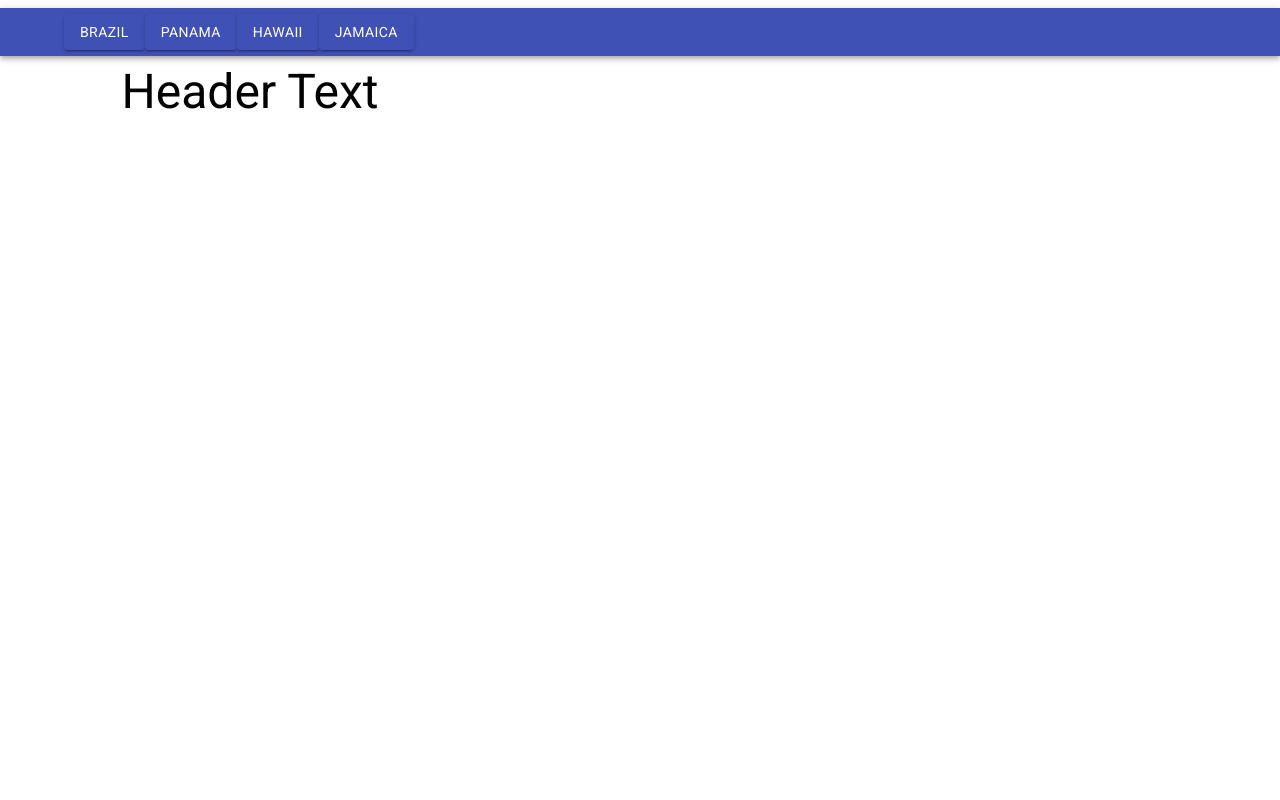
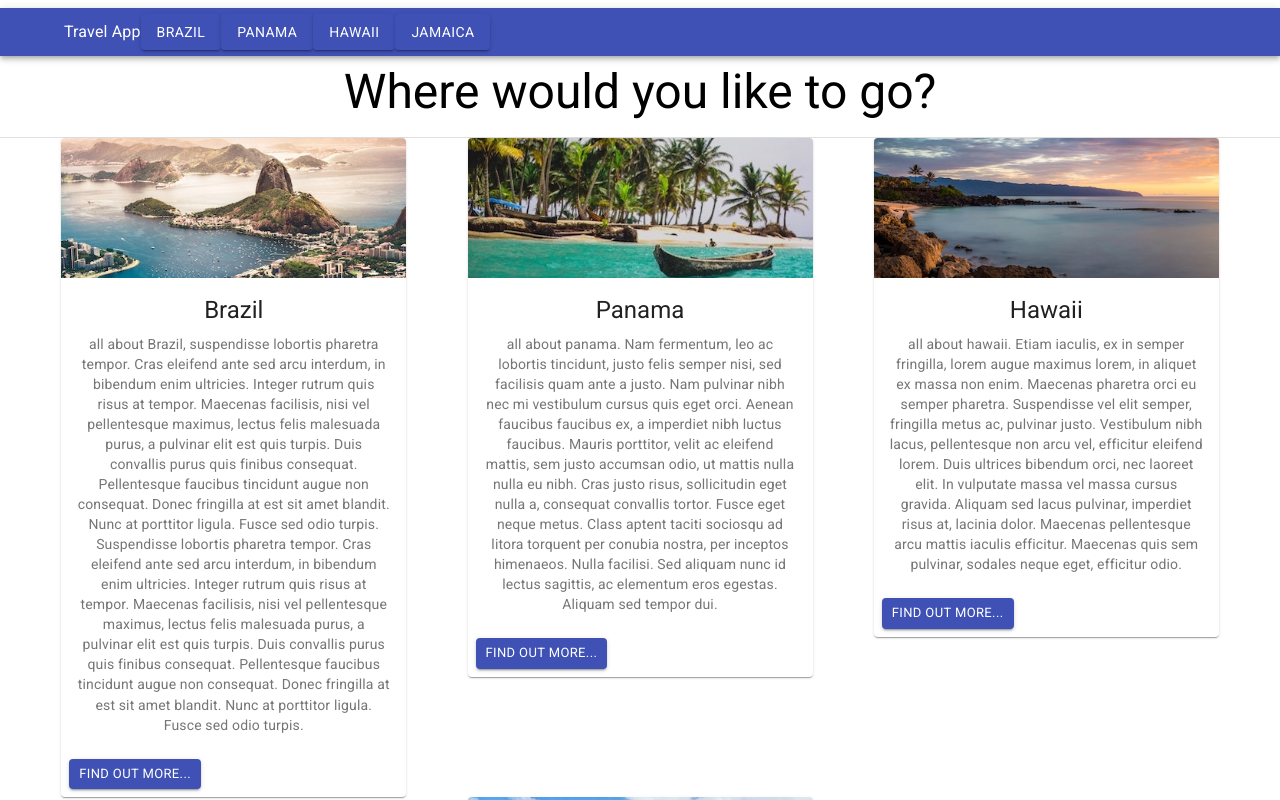
Before and after one commit to bailliechris/reactrouter-travelapp, a React (Create React App) app: page / in a window 1280 px wide. Shown: the top 800 px of the page. Built offline with nearby package versions, Linux system fonts and the light colour scheme.

Commit message:
Used grid for layout, added home route

```diff
--- a/src/App.js
+++ b/src/App.js
@@ -1,9 +1,10 @@
 import './App.css';
 import Header from './components/header'
 import TheAppBar from './components/AppBar'
-import nav from './assets/storetest.js'
+import nav from './assets/store.js'
 import {Route, Switch} from "react-router-dom"
 import DestinationDetails from './views/DestinationDetails'
+import Home from './views/home'
 
 function App() {
   // For testing link clicks
@@ -14,8 +15,11 @@ function App() {
   return (
     <div className="App">
       <TheAppBar nav={nav} onClick={onClick}  />
-      <Header title="Header Text" />
+      <Header title="Where would you like to go?" />
       <Switch>
+        <Route exact path="/">
+          <Home />
+        </Route>
         <Route path="/:destination" children={<DestinationDetails />} />
       </Switch>
     </div>
--- a/src/assets/store.js
+++ b/src/assets/store.js
@@ -1,8 +1,8 @@
 const destinations = [
   {
     name: "Brazil",
-    slug: "brazil",
-    url: "/brazil",
+    match: "brazil",
+    address: "/brazil",
     image: "brazil.jpg",
     id: 1,
     description:
@@ -10,28 +10,28 @@ const destinations = [
     experiences: [
       {
         name: "Iguaçu Falls",
-        slug: "iguacu-falls",
+        match: "iguacu-falls",
         image: "iguacu-falls.jpg",
         description:
           "Suspendisse lobortis pharetra tempor. Cras eleifend ante sed arcu interdum, in bibendum enim ultricies. Integer rutrum quis risus at tempor. Maecenas facilisis, nisi vel pellentesque maximus, lectus felis malesuada purus, a pulvinar elit est quis turpis. Duis convallis purus quis finibus consequat. Pellentesque faucibus tincidunt augue non consequat. Donec fringilla at est sit amet blandit. Nunc at porttitor ligula. Fusce sed odio turpis. Suspendisse lobortis pharetra tempor. Cras eleifend ante sed arcu interdum, in bibendum enim ultricies. Integer rutrum quis risus at tempor. Maecenas facilisis, nisi vel pellentesque maximus, lectus felis malesuada purus, a pulvinar elit est quis turpis. Duis convallis purus quis finibus consequat. Pellentesque faucibus tincidunt augue non consequat. Donec fringilla at est sit amet blandit. Nunc at porttitor ligula. Fusce sed odio turpis."
       },
       {
         name: "Pão de Açúcar",
-        slug: "pao-de-acucar",
+        match: "pao-de-acucar",
         image: "pao-de-acucar.jpg",
         description:
           "Suspendisse lobortis pharetra tempor. Cras eleifend ante sed arcu interdum, in bibendum enim ultricies. Integer rutrum quis risus at tempor. Maecenas facilisis, nisi vel pellentesque maximus, lectus felis malesuada purus, a pulvinar elit est quis turpis. Duis convallis purus quis finibus consequat. Pellentesque faucibus tincidunt augue non consequat. Donec fringilla at est sit amet blandit. Nunc at porttitor ligula. Fusce sed odio turpis. Suspendisse lobortis pharetra tempor. Cras eleifend ante sed arcu interdum, in bibendum enim ultricies. Integer rutrum quis risus at tempor. Maecenas facilisis, nisi vel pellentesque maximus, lectus felis malesuada purus, a pulvinar elit est quis turpis. Duis convallis purus quis finibus consequat. Pellentesque faucibus tincidunt augue non consequat. Donec fringilla at est sit amet blandit. Nunc at porttitor ligula. Fusce sed odio turpis."
       },
       {
         name: "Sao Paulo",
-        slug: "sao-paulo",
+        match: "sao-paulo",
         image: "sao-paulo.jpg",
         description:
           "Suspendisse lobortis pharetra tempor. Cras eleifend ante sed arcu interdum, in bibendum enim ultricies. Integer rutrum quis risus at tempor. Maecenas facilisis, nisi vel pellentesque maximus, lectus felis malesuada purus, a pulvinar elit est quis turpis. Duis convallis purus quis finibus consequat. Pellentesque faucibus tincidunt augue non consequat. Donec fringilla at est sit amet blandit. Nunc at porttitor ligula. Fusce sed odio turpis. Suspendisse lobortis pharetra tempor. Cras eleifend ante sed arcu interdum, in bibendum enim ultricies. Integer rutrum quis risus at tempor. Maecenas facilisis, nisi vel pellentesque maximus, lectus felis malesuada purus, a pulvinar elit est quis turpis. Duis convallis purus quis finibus consequat. Pellentesque faucibus tincidunt augue non consequat. Donec fringilla at est sit amet blandit. Nunc at porttitor ligula. Fusce sed odio turpis."
       },
       {
         name: "Salvador",
-        slug: "salvador",
+        match: "salvador",
         image: "salvador.jpg",
         description:
           "Suspendisse lobortis pharetra tempor. Cras eleifend ante sed arcu interdum, in bibendum enim ultricies. Integer rutrum quis risus at tempor. Maecenas facilisis, nisi vel pellentesque maximus, lectus felis malesuada purus, a pulvinar elit est quis turpis. Duis convallis purus quis finibus consequat. Pellentesque faucibus tincidunt augue non consequat. Donec fringilla at est sit amet blandit. Nunc at porttitor ligula. Fusce sed odio turpis. Suspendisse lobortis pharetra tempor. Cras eleifend ante sed arcu interdum, in bibendum enim ultricies. Integer rutrum quis risus at tempor. Maecenas facilisis, nisi vel pellentesque maximus, lectus felis malesuada purus, a pulvinar elit est quis turpis. Duis convallis purus quis finibus consequat. Pellentesque faucibus tincidunt augue non consequat. Donec fringilla at est sit amet blandit. Nunc at porttitor ligula. Fusce sed odio turpis."
@@ -40,8 +40,8 @@ const destinations = [
   },
   {
     name: "Panama",
-    slug: "panama",
-    url: "/panama",
+    match: "panama",
+    address: "/panama",
     image: "panama.jpg",
     id: 2,
     description:
@@ -49,28 +49,28 @@ const destinations = [
     experiences: [
       {
         name: "Panama City",
-        slug: "panama-city",
+        match: "panama-city",
         image: "panama-city.jpg",
         description:
           "Suspendisse lobortis pharetra tempor. Cras eleifend ante sed arcu interdum, in bibendum enim ultricies. Integer rutrum quis risus at tempor. Maecenas facilisis, nisi vel pellentesque maximus, lectus felis malesuada purus, a pulvinar elit est quis turpis. Duis convallis purus quis finibus consequat. Pellentesque faucibus tincidunt augue non consequat. Donec fringilla at est sit amet blandit. Nunc at porttitor ligula. Fusce sed odio turpis. Suspendisse lobortis pharetra tempor. Cras eleifend ante sed arcu interdum, in bibendum enim ultricies. Integer rutrum quis risus at tempor. Maecenas facilisis, nisi vel pellentesque maximus, lectus felis malesuada purus, a pulvinar elit est quis turpis. Duis convallis purus quis finibus consequat. Pellentesque faucibus tincidunt augue non consequat. Donec fringilla at est sit amet blandit. Nunc at porttitor ligula. Fusce sed odio turpis."
       },
       {
         name: "Panama Canal",
-        slug: "panama-canal",
+        match: "panama-canal",
         image: "panama-canal.jpg",
         description:
           "Suspendisse lobortis pharetra tempor. Cras eleifend ante sed arcu interdum, in bibendum enim ultricies. Integer rutrum quis risus at tempor. Maecenas facilisis, nisi vel pellentesque maximus, lectus felis malesuada purus, a pulvinar elit est quis turpis. Duis convallis purus quis finibus consequat. Pellentesque faucibus tincidunt augue non consequat. Donec fringilla at est sit amet blandit. Nunc at porttitor ligula. Fusce sed odio turpis. Suspendisse lobortis pharetra tempor. Cras eleifend ante sed arcu interdum, in bibendum enim ultricies. Integer rutrum quis risus at tempor. Maecenas facilisis, nisi vel pellentesque maximus, lectus felis malesuada purus, a pulvinar elit est quis turpis. Duis convallis purus quis finibus consequat. Pellentesque faucibus tincidunt augue non consequat. Donec fringilla at est sit amet blandit. Nunc at porttitor ligula. Fusce sed odio turpis."
       },
       {
         name: "Bocas del Toro",
-        slug: "bocas-del-toro",
+        match: "bocas-del-toro",
         image: "bocas-del-toro.jpg",
         description:
           "Suspendisse lobortis pharetra tempor. Cras eleifend ante sed arcu interdum, in bibendum enim ultricies. Integer rutrum quis risus at tempor. Maecenas facilisis, nisi vel pellentesque maximus, lectus felis malesuada purus, a pulvinar elit est quis turpis. Duis convallis purus quis finibus consequat. Pellentesque faucibus tincidunt augue non consequat. Donec fringilla at est sit amet blandit. Nunc at porttitor ligula. Fusce sed odio turpis. Suspendisse lobortis pharetra tempor. Cras eleifend ante sed arcu interdum, in bibendum enim ultricies. Integer rutrum quis risus at tempor. Maecenas facilisis, nisi vel pellentesque maximus, lectus felis malesuada purus, a pulvinar elit est quis turpis. Duis convallis purus quis finibus consequat. Pellentesque faucibus tincidunt augue non consequat. Donec fringilla at est sit amet blandit. Nunc at porttitor ligula. Fusce sed odio turpis."
       },
       {
         name: "Santa Catalina",
-        slug: "santa-catalina",
+        match: "santa-catalina",
         image: "santa-catalina.jpg",
         description:
           "Suspendisse lobortis pharetra tempor. Cras eleifend ante sed arcu interdum, in bibendum enim ultricies. Integer rutrum quis risus at tempor. Maecenas facilisis, nisi vel pellentesque maximus, lectus felis malesuada purus, a pulvinar elit est quis turpis. Duis convallis purus quis finibus consequat. Pellentesque faucibus tincidunt augue non consequat. Donec fringilla at est sit amet blandit. Nunc at porttitor ligula. Fusce sed odio turpis. Suspendisse lobortis pharetra tempor. Cras eleifend ante sed arcu interdum, in bibendum enim ultricies. Integer rutrum quis risus at tempor. Maecenas facilisis, nisi vel pellentesque maximus, lectus felis malesuada purus, a pulvinar elit est quis turpis. Duis convallis purus quis finibus consequat. Pellentesque faucibus tincidunt augue non consequat. Donec fringilla at est sit amet blandit. Nunc at porttitor ligula. Fusce sed odio turpis."
@@ -79,8 +79,8 @@ const destinations = [
   },
   {
     name: "Hawaii",
-    slug: "hawaii",
-    url: "/hawaii",
+    match: "hawaii",
+    address: "/hawaii",
     image: "hawaii.jpg",
     id: 3,
     description:
@@ -88,28 +88,28 @@ const destinations = [
     experiences: [
       {
         name: "Na Pali Coast",
-        slug: "na-pali-coast",
+        match: "na-pali-coast",
         image: "na-pali-coast.jpg",
         description:
           "Suspendisse lobortis pharetra tempor. Cras eleifend ante sed arcu interdum, in bibendum enim ultricies. Integer rutrum quis risus at tempor. Maecenas facilisis, nisi vel pellentesque maximus, lectus felis malesuada purus, a pulvinar elit est quis turpis. Duis convallis purus quis finibus consequat. Pellentesque faucibus tincidunt augue non consequat. Donec fringilla at est sit amet blandit. Nunc at porttitor ligula. Fusce sed odio turpis. Suspendisse lobortis pharetra tempor. Cras eleifend ante sed arcu interdum, in bibendum enim ultricies. Integer rutrum quis risus at tempor. Maecenas facilisis, nisi vel pellentesque maximus, lectus felis malesuada purus, a pulvinar elit est quis turpis. Duis convallis purus quis finibus consequat. Pellentesque faucibus tincidunt augue non consequat. Donec fringilla at est sit amet blandit. Nunc at porttitor ligula. Fusce sed odio turpis."
       },
       {
         name: "O'Ahu's North Shore",
-        slug: "ohaus-north-shore",
+        match: "ohaus-north-shore",
         image: "ohaus-north-shore.jpg",
         description:
           "Suspendisse lobortis pharetra tempor. Cras eleifend ante sed arcu interdum, in bibendum enim ultricies. Integer rutrum quis risus at tempor. Maecenas facilisis, nisi vel pellentesque maximus, lectus felis malesuada purus, a pulvinar elit est quis turpis. Duis convallis purus quis finibus consequat. Pellentesque faucibus tincidunt augue non consequat. Donec fringilla at est sit amet blandit. Nunc at porttitor ligula. Fusce sed odio turpis. Suspendisse lobortis pharetra tempor. Cras eleifend ante sed arcu interdum, in bibendum enim ultricies. Integer rutrum quis risus at tempor. Maecenas facilisis, nisi vel pellentesque maximus, lectus felis malesuada purus, a pulvinar elit est quis turpis. Duis convallis purus quis finibus consequat. Pellentesque faucibus tincidunt augue non consequat. Donec fringilla at est sit amet blandit. Nunc at porttitor ligula. Fusce sed odio turpis."
       },
       {
         name: "Waikiki Beach",
-        slug: "waikiki-beach",
+        match: "waikiki-beach",
         image: "waikiki-beach.jpg",
         description:
           "Suspendisse lobortis pharetra tempor. Cras eleifend ante sed arcu interdum, in bibendum enim ultricies. Integer rutrum quis risus at tempor. Maecenas facilisis, nisi vel pellentesque maximus, lectus felis malesuada purus, a pulvinar elit est quis turpis. Duis convallis purus quis finibus consequat. Pellentesque faucibus tincidunt augue non consequat. Donec fringilla at est sit amet blandit. Nunc at porttitor ligula. Fusce sed odio turpis. Suspendisse lobortis pharetra tempor. Cras eleifend ante sed arcu interdum, in bibendum enim ultricies. Integer rutrum quis risus at tempor. Maecenas facilisis, nisi vel pellentesque maximus, lectus felis malesuada purus, a pulvinar elit est quis turpis. Duis convallis purus quis finibus consequat. Pellentesque faucibus tincidunt augue non consequat. Donec fringilla at est sit amet blandit. Nunc at porttitor ligula. Fusce sed odio turpis."
       },
       {
         name: "Kilauea Volcano",
-        slug: "kilauea-volcano",
+        match: "kilauea-volcano",
         image: "kilauea-volcano.jpg",
         description:
           "Suspendisse lobortis pharetra tempor. Cras eleifend ante sed arcu interdum, in bibendum enim ultricies. Integer rutrum quis risus at tempor. Maecenas facilisis, nisi vel pellentesque maximus, lectus felis malesuada purus, a pulvinar elit est quis turpis. Duis convallis purus quis finibus consequat. Pellentesque faucibus tincidunt augue non consequat. Donec fringilla at est sit amet blandit. Nunc at porttitor ligula. Fusce sed odio turpis. Suspendisse lobortis pharetra tempor. Cras eleifend ante sed arcu interdum, in bibendum enim ultricies. Integer rutrum quis risus at tempor. Maecenas facilisis, nisi vel pellentesque maximus, lectus felis malesuada purus, a pulvinar elit est quis turpis. Duis convallis purus quis finibus consequat. Pellentesque faucibus tincidunt augue non consequat. Donec fringilla at est sit amet blandit. Nunc at porttitor ligula. Fusce sed odio turpis."
@@ -118,8 +118,8 @@ const destinations = [
   },
   {
     name: "Jamaica",
-    slug: "jamaica",
-    url: "/jamaica",
+    match: "jamaica",
+    address: "/jamaica",
     image: "jamaica.jpg",
     id: 4,
     description:
@@ -127,28 +127,28 @@ const destinations = [
     experiences: [
       {
         name: "Tower Isle",
-        slug: "tower-isle",
+        match: "tower-isle",
         image: "tower-isle.jpg",
         description:
           "Suspendisse lobortis pharetra tempor. Cras eleifend ante sed arcu interdum, in bibendum enim ultricies. Integer rutrum quis risus at tempor. Maecenas facilisis, nisi vel pellentesque maximus, lectus felis malesuada purus, a pulvinar elit est quis turpis. Duis convallis purus quis finibus consequat. Pellentesque faucibus tincidunt augue non consequat. Donec fringilla at est sit amet blandit. Nunc at porttitor ligula. Fusce sed odio turpis. Suspendisse lobortis pharetra tempor. Cras eleifend ante sed arcu interdum, in bibendum enim ultricies. Integer rutrum quis risus at tempor. Maecenas facilisis, nisi vel pellentesque maximus, lectus felis malesuada purus, a pulvinar elit est quis turpis. Duis convallis purus quis finibus consequat. Pellentesque faucibus tincidunt augue non consequat. Donec fringilla at est sit amet blandit. Nunc at porttitor ligula. Fusce sed odio turpis."
       },
       {
         name: "Blue Mountain",
-        slug: "blue-mountain",
+        match: "blue-mountain",
         image: "blue-mountain.jpg",
         description:
           "Suspendisse lobortis pharetra tempor. Cras eleifend ante sed arcu interdum, in bibendum enim ultricies. Integer rutrum quis risus at tempor. Maecenas facilisis, nisi vel pellentesque maximus, lectus felis malesuada purus, a pulvinar elit est quis turpis. Duis convallis purus quis finibus consequat. Pellentesque faucibus tincidunt augue non consequat. Donec fringilla at est sit amet blandit. Nunc at porttitor ligula. Fusce sed odio turpis. Suspendisse lobortis pharetra tempor. Cras eleifend ante sed arcu interdum, in bibendum enim ultricies. Integer rutrum quis risus at tempor. Maecenas facilisis, nisi vel pellentesque maximus, lectus felis malesuada purus, a pulvinar elit est quis turpis. Duis convallis purus quis finibus consequat. Pellentesque faucibus tincidunt augue non consequat. Donec fringilla at est sit amet blandit. Nunc at porttitor ligula. Fusce sed odio turpis."
       },
       {
         name: "Montego Bay",
-        slug: "montego-bay",
+        match: "montego-bay",
         image: "montego-bay.jpg",
         description:
           "Suspendisse lobortis pharetra tempor. Cras eleifend ante sed arcu interdum, in bibendum enim ultricies. Integer rutrum quis risus at tempor. Maecenas facilisis, nisi vel pellentesque maximus, lectus felis malesuada purus, a pulvinar elit est quis turpis. Duis convallis purus quis finibus consequat. Pellentesque faucibus tincidunt augue non consequat. Donec fringilla at est sit amet blandit. Nunc at porttitor ligula. Fusce sed odio turpis. Suspendisse lobortis pharetra tempor. Cras eleifend ante sed arcu interdum, in bibendum enim ultricies. Integer rutrum quis risus at tempor. Maecenas facilisis, nisi vel pellentesque maximus, lectus felis malesuada purus, a pulvinar elit est quis turpis. Duis convallis purus quis finibus consequat. Pellentesque faucibus tincidunt augue non consequat. Donec fringilla at est sit amet blandit. Nunc at porttitor ligula. Fusce sed odio turpis."
       },
       {
         name: "Port Antonio",
-        slug: "port-antonio",
+        match: "port-antonio",
         image: "port-antonio.jpg",
         description:
           "Suspendisse lobortis pharetra tempor. Cras eleifend ante sed arcu interdum, in bibendum enim ultricies. Integer rutrum quis risus at tempor. Maecenas facilisis, nisi vel pellentesque maximus, lectus felis malesuada purus, a pulvinar elit est quis turpis. Duis convallis purus quis finibus consequat. Pellentesque faucibus tincidunt augue non consequat. Donec fringilla at est sit amet blandit. Nunc at porttitor ligula. Fusce sed odio turpis. Suspendisse lobortis pharetra tempor. Cras eleifend ante sed arcu interdum, in bibendum enim ultricies. Integer rutrum quis risus at tempor. Maecenas facilisis, nisi vel pellentesque maximus, lectus felis malesuada purus, a pulvinar elit est quis turpis. Duis convallis purus quis finibus consequat. Pellentesque faucibus tincidunt augue non consequat. Donec fringilla at est sit amet blandit. Nunc at porttitor ligula. Fusce sed odio turpis."
--- a/src/components/AppBar.js
+++ b/src/components/AppBar.js
@@ -1,4 +1,5 @@
 import React from 'react';
+import {Link} from "react-router-dom";
 import { makeStyles } from '@material-ui/core/styles';
 import AppBar from '@material-ui/core/AppBar';
 import Toolbar from '@material-ui/core/Toolbar';
@@ -30,8 +31,13 @@ function TheAppBar({nav, onClick}) {
     <div className={classes.root}>
       <AppBar position="static">
         <Toolbar variant="dense">
-          <IconButton edge="start" className={classes.menuButton} color="primary" aria-label="menu">
-          </IconButton>
+          <Link to="/">
+            <IconButton edge="start" className={classes.menuButton} color="primary" aria-label="menu">
+            </IconButton>
+          </Link>
+          <Typography align="center" color="inherit">
+            Travel App
+          </Typography>
           <ButtonGroup variant="text" color="inherit" size="large" aria-label="text primary button group">
             {nav.map((item) => (
                 <AButton key={item.id} url={item.address} text={item.name} onClick={onClick} />
--- /dev/null
+++ b/src/components/acard.js
@@ -0,0 +1,51 @@
+import {Link} from "react-router-dom";
+import { makeStyles } from '@material-ui/core/styles';
+import Card from '@material-ui/core/Card';
+import CardActionArea from '@material-ui/core/CardActionArea';
+import CardActions from '@material-ui/core/CardActions';
+import CardContent from '@material-ui/core/CardContent';
+import CardMedia from '@material-ui/core/CardMedia';
+import Button from '@material-ui/core/Button';
+import Typography from '@material-ui/core/Typography';
+
+const useStyles = makeStyles({
+    root: {
+     maxWidth: 345,
+     align: "center"
+    },
+  });
+
+const ACard = ({url, text, image, desc}) => {
+    const classes = useStyles();
+    const imgadd = require(`../assets/${image}`).default;
+
+    return (
+        <Card className={classes.root}>
+        <CardActionArea>
+          <CardMedia
+            component="img"
+            height="140"
+            src={imgadd}
+          />
+          <CardContent>
+            <Typography gutterBottom variant="h5" component="h2">
+              {text}
+            </Typography>
+            <Typography variant="body2" color="textSecondary" component="p">
+              {desc}
+            </Typography>
+          </CardContent>
+        </CardActionArea>
+        <CardActions>
+            <Link to={url}>
+                <Button color="primary" variant="contained" size="small" >
+                Find out more...
+                </Button>
+            </Link>
+        </CardActions>
+      </Card>
+
+    )
+}
+
+export default ACard;
--- a/src/components/header.js
+++ b/src/components/header.js
@@ -1,11 +1,11 @@
 import '../App.css';
 import Typography from '@material-ui/core/Typography';
 import { makeStyles } from '@material-ui/core/styles';
+import Divider from '@material-ui/core/Divider';
 
 const useStyles = makeStyles({
   root: {
-    width: '100%',
-    maxWidth: 500,
+    width: '100%'
   },
 });
 
@@ -16,6 +16,7 @@ function Header({title}) {
             <Typography variant="h3" gutterBottom>
                 {title}
             </Typography>
+            <Divider />
         </div>
     );
 }
--- a/src/views/DestinationDetails.js
+++ b/src/views/DestinationDetails.js
@@ -1,5 +1,5 @@
 import {useParams} from "react-router-dom"
-import destinations from '../assets/storetest.js'
+import destinations from '../assets/store.js'
 
 function DestinationDetails() {
     const {destination} = useParams();
--- a/src/views/home.js
+++ b/src/views/home.js
@@ -1,11 +1,22 @@
-import './App.css';
+import destinations from '../assets/store.js'
+import ACard from '../components/acard'
+import Grid from '@material-ui/core/Grid';
 
-function Home() {
-  return (
-    <div className="App">
-      <p className="text">Home</p>
-    </div>
-  );
+function DestinationDetails() {
+    return (
+      <div>
+        <Grid
+          container
+          direction="row"
+          justify="space-evenly"
+          alignItems="flex-start"
+        >
+            {destinations.map((destination) => (
+                <ACard key={destination.id} url={destination.address} text={destination.name} image={destination.image} desc={destination.description} />
+            ))}
+        </Grid>
+      </div>
+    );
 }
 
-export default Home;
+export default DestinationDetails;
```
Also changed, not shown: src/views/hawaii.js (deleted, +0 -11 lines), src/views/jamaica.js (deleted, +0 -11 lines).
